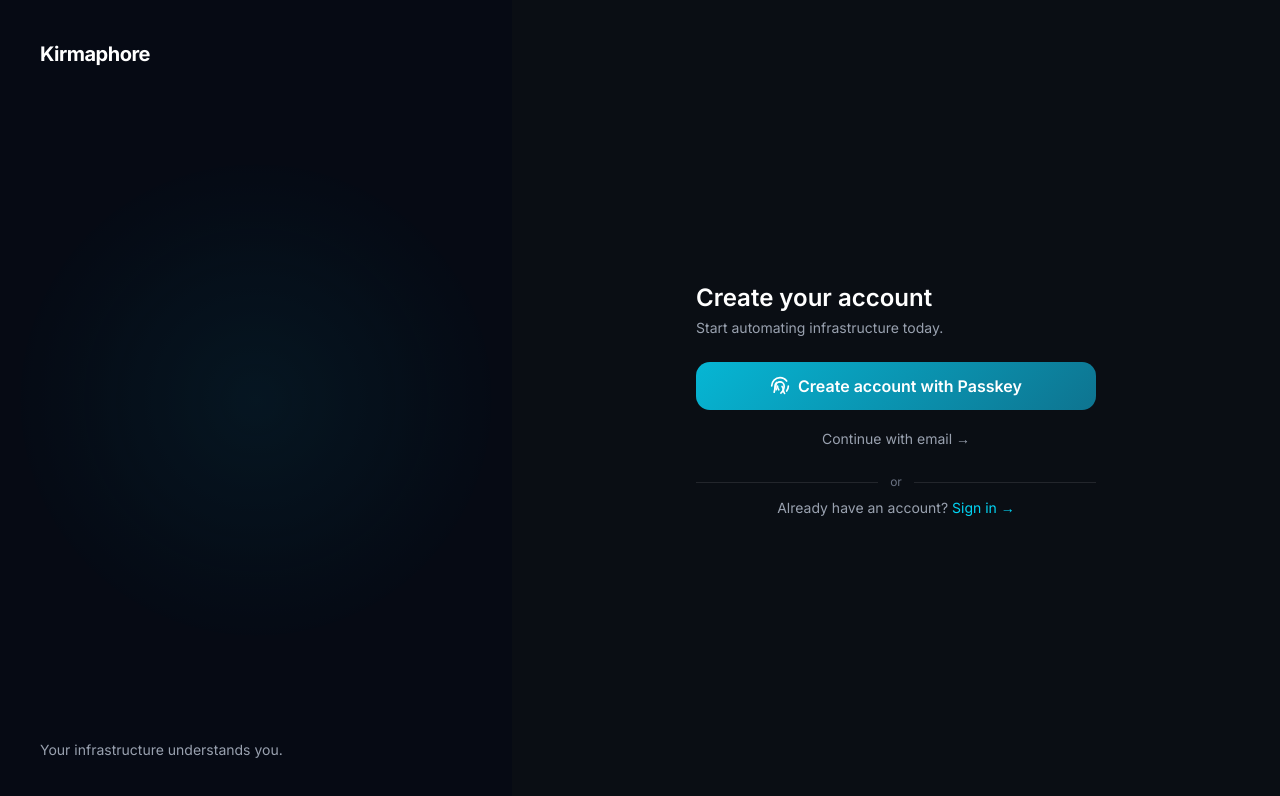
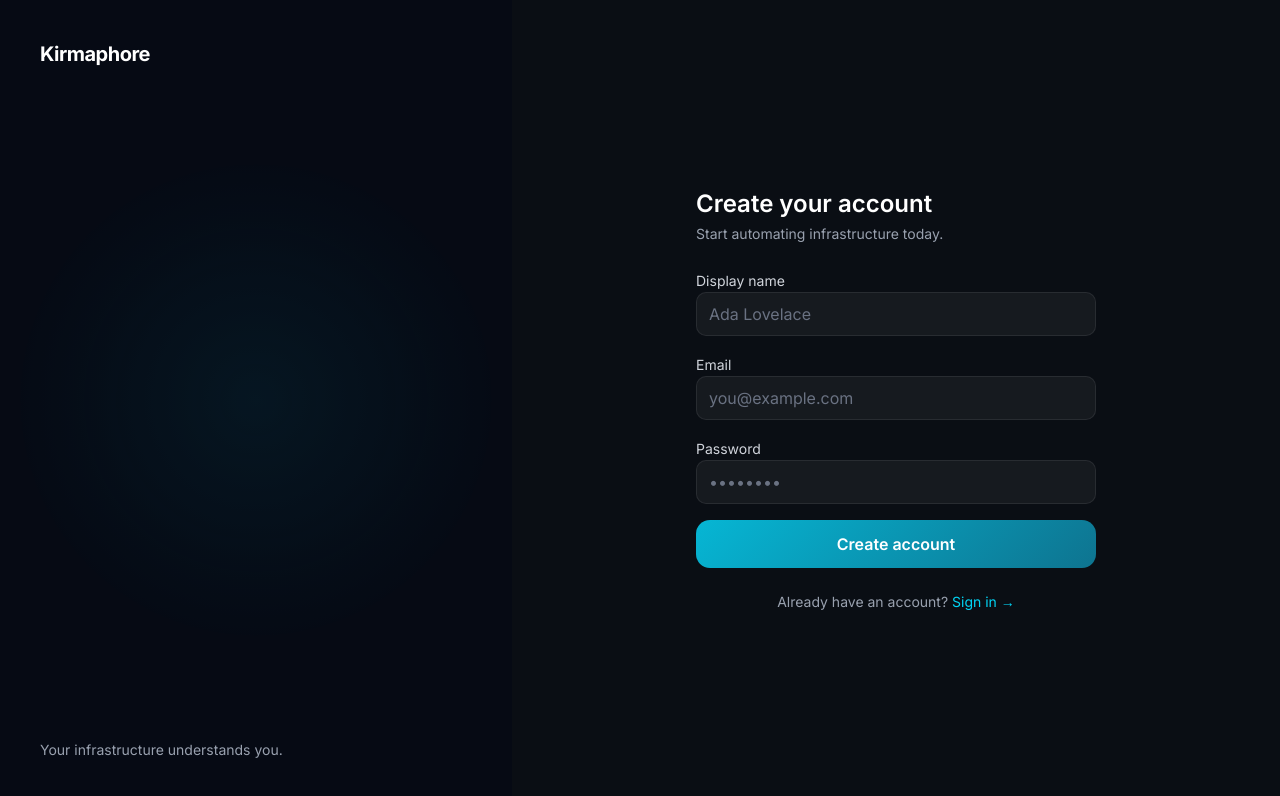
Before and after one commit to Kirill812/kirmaphor, a Next.js app in the folder web/: page /register in a window 1280 px wide. Shown: the top 796 px of the page. Built offline with nearby package versions, Linux system fonts and the light colour scheme; no server answers.

Commit message:
fix: remove passkey from register page (requires existing session)

```diff
--- a/web/app/(auth)/register/page.tsx
+++ b/web/app/(auth)/register/page.tsx
@@ -1,17 +1,8 @@
 // web/app/(auth)/register/page.tsx
-'use client'
-
-import { useState } from 'react'
 import Link from 'next/link'
-import PasskeyRegisterForm from '@/components/auth/PasskeyRegisterForm'
 import EmailRegisterForm from '@/components/auth/EmailRegisterForm'
-import AuthDivider from '@/components/auth/AuthDivider'
-
-type View = 'passkey' | 'email'
 
 export default function RegisterPage() {
-  const [view, setView] = useState<View>('passkey')
-
   return (
     <div className="space-y-6">
       {/* Heading */}
@@ -20,14 +11,7 @@ export default function RegisterPage() {
         <p className="text-sm text-gray-400">Start automating infrastructure today.</p>
       </div>
 
-      {view === 'passkey' ? (
-        <>
-          <PasskeyRegisterForm onSwitchToEmail={() => setView('email')} />
-          <AuthDivider />
-        </>
-      ) : (
-        <EmailRegisterForm onSwitchToPasskey={() => setView('passkey')} />
-      )}
+      <EmailRegisterForm />
 
       {/* Bottom link */}
       <p className="text-sm text-gray-400 text-center">
--- a/web/components/auth/EmailRegisterForm.tsx
+++ b/web/components/auth/EmailRegisterForm.tsx
@@ -7,7 +7,7 @@ import { api } from '@/lib/api'
 import type { AuthUser } from '@/lib/auth-store'
 
 interface Props {
-  onSwitchToPasskey: () => void
+  onSwitchToPasskey?: () => void
 }
 
 const inputClass = `w-full h-11 rounded-lg px-3 text-white placeholder-gray-500 outline-none transition-[border-color,box-shadow] duration-150 border focus:border-cyan-500/50 focus:shadow-[0_0_0_3px_rgba(6,182,212,0.15)]`
@@ -100,6 +100,7 @@ export default function EmailRegisterForm({ onSwitchToPasskey }: Props) {
         {loading ? 'Creating account…' : 'Create account'}
       </button>
 
+      {onSwitchToPasskey && (
         <button
           type="button"
           onClick={onSwitchToPasskey}
@@ -107,6 +108,7 @@ export default function EmailRegisterForm({ onSwitchToPasskey }: Props) {
         >
           ← Back to passkey
         </button>
+      )}
     </form>
   )
 }
```
Lines whose indentation alone changed are shown as unchanged.
